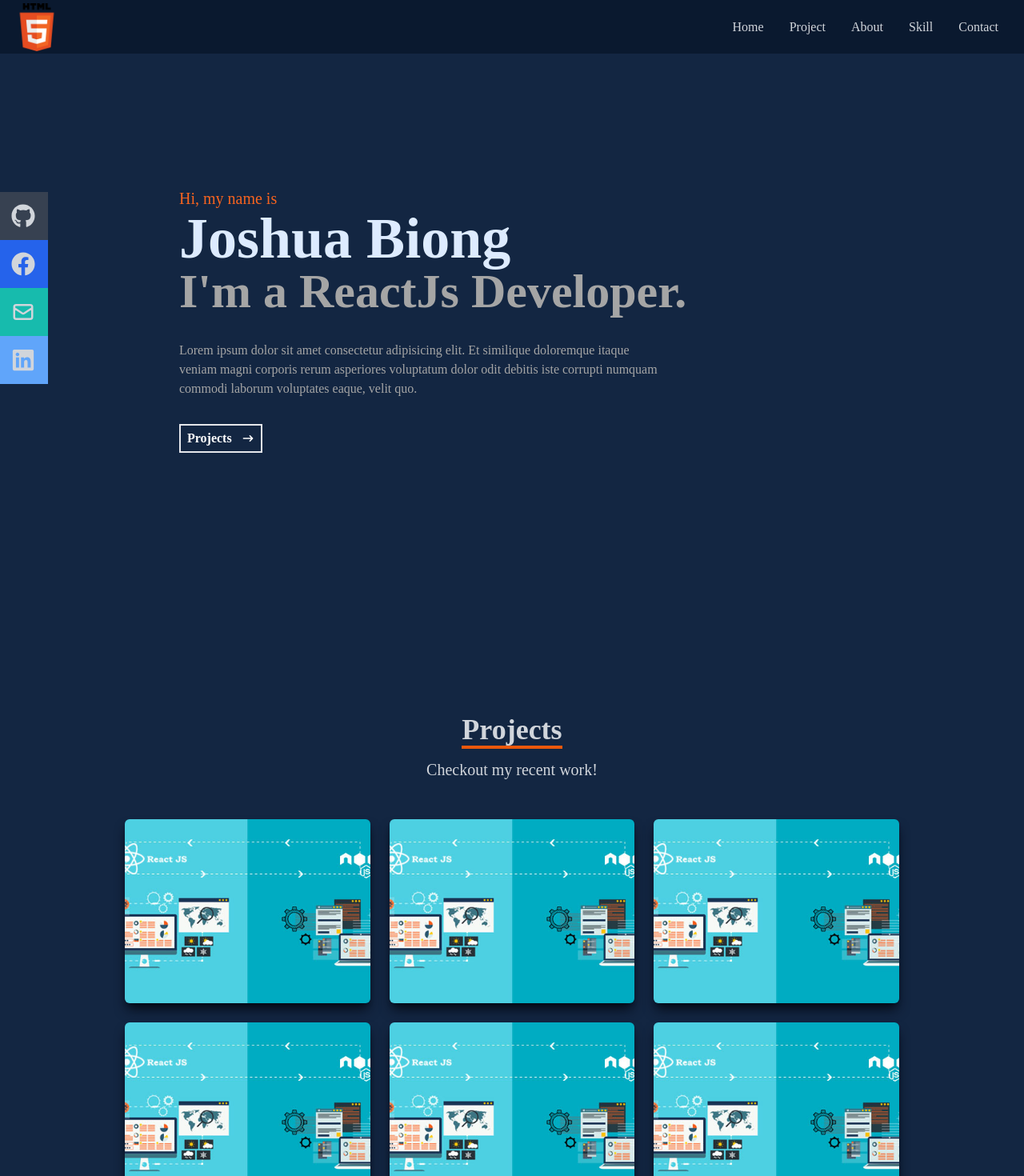
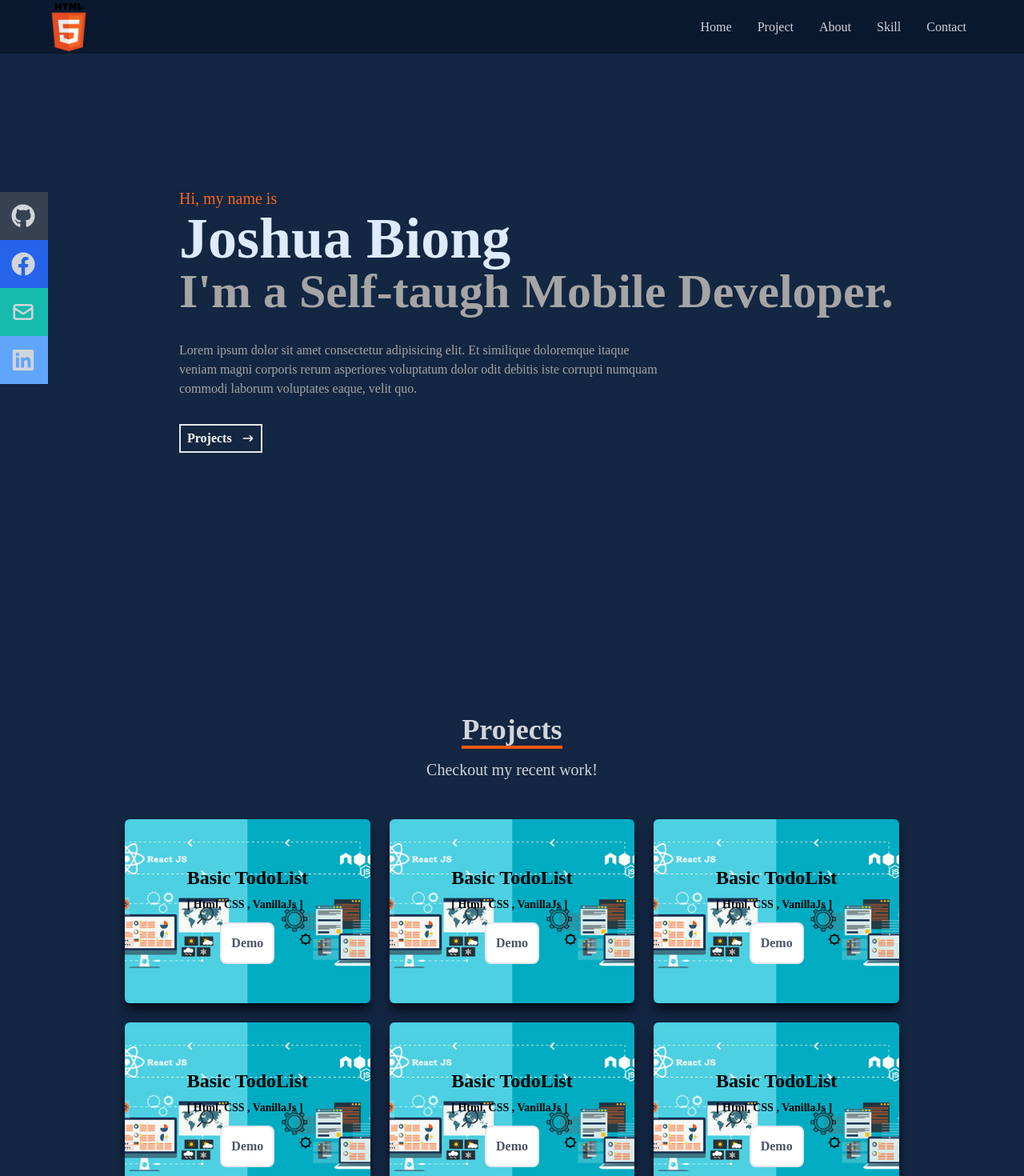
Before and after one commit to DevJosh00/portfolio, a React (Create React App) app: page / in a window 1280 px wide. Shown: the top 1470 px of the page at 80% size. Built offline with nearby package versions, Linux system fonts and the light colour scheme.

Commit message:
second commit

```diff
--- a/src/components/Home.jsx
+++ b/src/components/Home.jsx
@@ -10,7 +10,7 @@ const Home = () => {
       <div className="max-w-[1000px] mx-auto px-8 flex flex-col  justify-center h-full lg:ml-48">
         <p className="text-xl text-[#f8641f]">Hi, my name is</p>
         <h1 className="text-4xl sm:text-7xl text-[#ddebff] font-extrabold" >Joshua Biong</h1>
-        <h2 className="text-3xl sm:text-6xl text-[#a5a5a5] font-semibold " >I'm a ReactJs Developer.</h2>
+        <h2 className="text-3xl sm:text-6xl text-[#a5a5a5] font-semibold " >I'm a Self-taugh Mobile Developer.</h2>
         <p className="text-[#a5a5a5] max-w-[600px] py-8">
           Lorem ipsum dolor sit amet consectetur adipisicing elit. Et similique
           doloremque itaque veniam magni corporis rerum asperiores voluptatum
--- a/src/components/Navbar.jsx
+++ b/src/components/Navbar.jsx
@@ -13,12 +13,14 @@ const handleCLick = () => setNav(!nav)
     <header className="fixed w-full h-[67px] flex justify-between items-center px-4 bg-[#0a192f] text-gray-300">
    {/** logo area */}
      <div>
-     <img src={Logo} alt="Logo Imge" style={{ height: '60px' }} />
+   <Link to="home" smooth={true} duration={500} >
+          <img className='ml-10' src={Logo} alt="Logo Imge" style={{ height: '60px' }} />
+   </Link>
      </div>
 
      {/* menu */}
 
-         <ul className="hidden sm:flex ">
+         <ul className="hidden sm:flex mr-10">
              <li className="hover:scale-125 duration-200">
                  <Link to="home" smooth={true} duration={500} > Home</Link>
              </li>
--- a/src/components/ProjectCards.jsx
+++ b/src/components/ProjectCards.jsx
@@ -9,9 +9,9 @@ const ProjectCards = () => {
 
 
 {/** ProjectCards */}
-            <div style={{backgroundImage:`url(${Proj})`}} className='shadow-lg shadow-[#040a16] group container rounded-md flex flex-col justify-center items-center mx-auto content-div hover:scale-95 sm:hover:scale-110 h-[180px] md:h-[230px] sm:h-[230px]'>
+            <div style={{backgroundImage:`url(${Proj})`}} className='shadow-lg shadow-[#040a16] group rounded-md flex flex-col justify-center items-center mx-auto content-div sm:hover:scale-110 h-[180px] md:h-[230px] sm:h-[230px]'>
             {/**HoverEffects */}
-            <div className='opacity-0 group-hover:opacity-100 group-hover:scale-110 duration-500'>
+            <div className='opacity-100 duration-500 text-black group-hover:text-white'>
                 <span className='text-xl font-bold'>
                 <p className='text-center text-2xl py-2'> Basic TodoList</p>
                 <p className='text-sm'>[ Html, CSS , VanillaJs ]</p>
--- a/src/index.css
+++ b/src/index.css
@@ -1,15 +1,12 @@
 @tailwind base;
 @tailwind components;
 @tailwind utilities;
-
 @import url('https://fonts.googleapis.com/css2?family=Raleway:ital,wght@0,200;0,300;0,400;0,500;0,700;0,800;1,100&display=swap');
-
-
-@layer base{
+@layer base {
     body {
         @apply font-[Raleway];
     }
-    li{
+    li {
         @apply px-4;
         @apply cursor-pointer;
     }
@@ -20,18 +17,12 @@
     background-size: cover;
     background-position: center;
     transition-duration: 500ms;
-
 }
 
 .content-div:hover {
-    background-image: linear-gradient(
-        to right,
-        rgba(13, 228, 210, 0.733),
-         rgba(124, 255, 168, 0.8)
-    )!important;
-
+    background-image: linear-gradient( to right, rgba(13, 228, 210, 0.329), rgba(124, 255, 168, 0))!important;
 }
 
-.content-div:hover{
+.content-div:hover {
     scale: 110 !important;
 }
```
